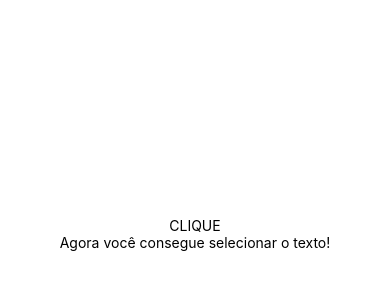
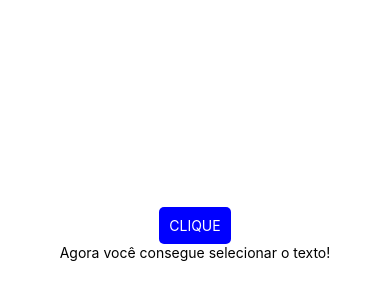
Before and after one commit to fmacedosantos/components-overview, a React Native app: screen / in a window 390 px wide. Shown: the part 188-488 px from the top of the page. Built offline with nearby package versions, Linux system fonts and the light colour scheme.

Commit message:
Criando um botão personalizável com um Text

```diff
--- a/App.tsx
+++ b/App.tsx
@@ -12,7 +12,7 @@ export default function App() {
           Alert.alert('TOQUE', 'Clique finalizado')
         }}
       >
-        <Text>CLIQUE</Text>
+        <Text style={styles.button}>CLIQUE</Text>
       </View>
 
       <Text selectable={true}>Agora você consegue selecionar o texto!</Text>
@@ -28,4 +28,10 @@ const styles = StyleSheet.create({
     alignItems: 'center',
     justifyContent: 'center',
   },
+  button: {
+    backgroundColor: 'blue',
+    color: 'white',
+    padding: 10,
+    borderRadius: 5
+  }
 });
```
